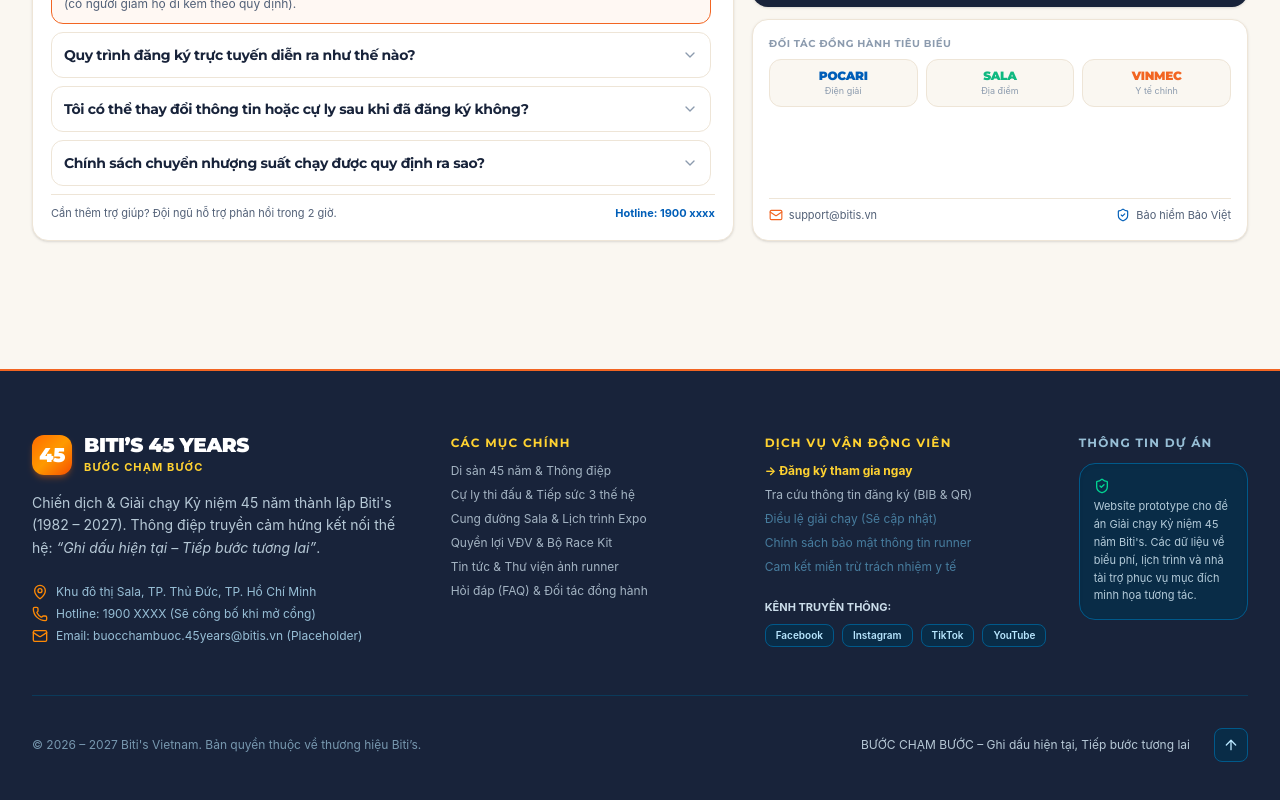
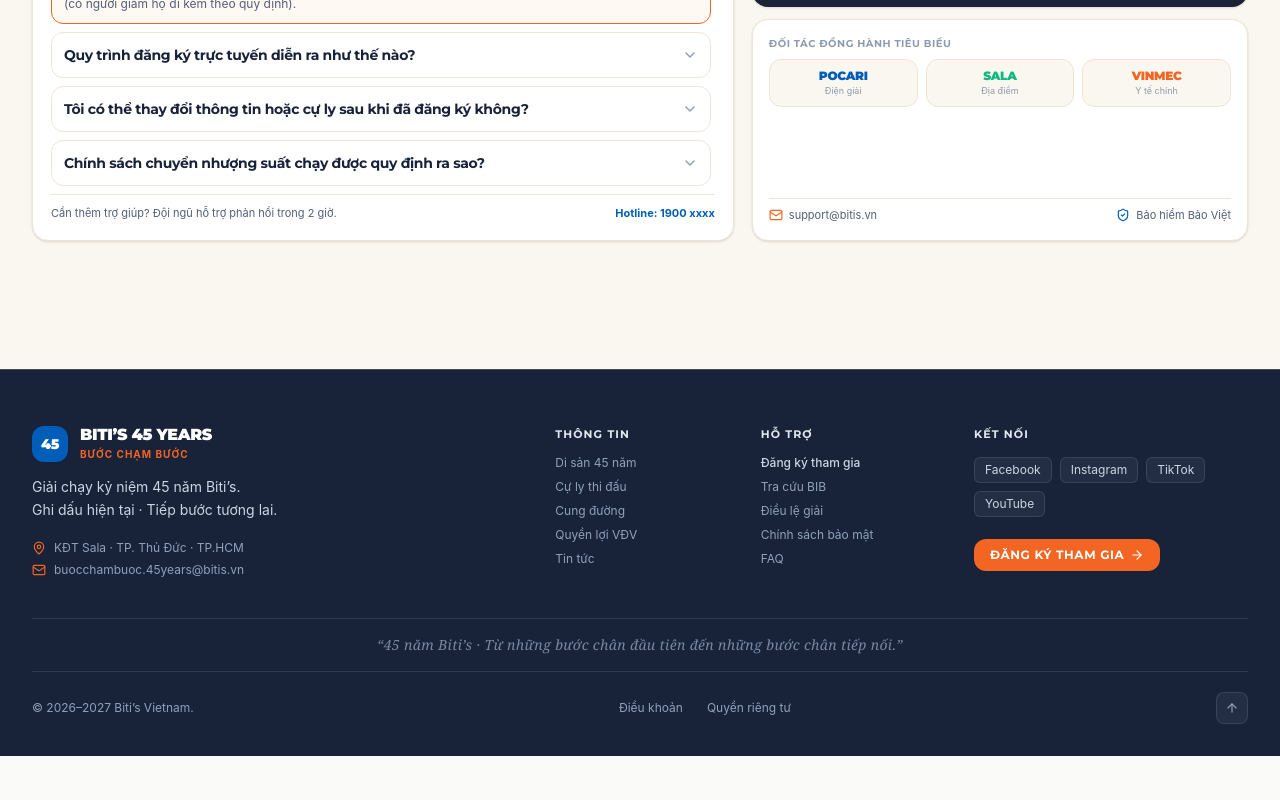
Before and after one commit to the-quizzman/bitis-45-nam-buoc-cham-buoc, a React (Vite) app: page / in a window 1280 px wide. Shown: the part 4699-5499 px from the top of the page. After the commit the page ends 5455 px from the top, so only its background shows below. Built offline with nearby package versions, Linux system fonts and the light colour scheme.

Commit message:
feat(footer): editorial 3-layer footer with clean brand block, compact navigation, and calm bottom bar

```diff
--- a/src/components/Footer.tsx
+++ b/src/components/Footer.tsx
@@ -1,5 +1,5 @@
 import React from 'react';
-import { Phone, Mail, MapPin, Heart, ShieldCheck, ArrowUp } from 'lucide-react';
+import { Mail, MapPin, ArrowUp, ArrowRight } from 'lucide-react';
 import { SectionTab } from '../types';
 
 interface FooterProps {
@@ -19,192 +19,208 @@
   };
 
   return (
-    <footer className="bg-[#18233A] text-white pt-16 pb-12 border-t-2 border-[#F26522]">
-      <div className="max-w-7xl mx-auto px-4 sm:px-6 lg:px-8">
+    <footer className="bg-[#18233A] text-white pt-14 pb-8 border-t border-[#EEE5D7]/20">
+      <div className="max-w-[1400px] mx-auto px-4 sm:px-6 lg:px-8">
 
-        {/* Main Grid */}
-        <div className="grid grid-cols-1 md:grid-cols-2 lg:grid-cols-12 gap-10 pb-12 border-b border-sky-900/60">
+        {/* ================= LAYER 1: MAIN FOOTER (12-COL GRID) ================= */}
+        <div className="grid grid-cols-1 md:grid-cols-2 lg:grid-cols-12 gap-8 lg:gap-10 pb-10">
 
-          {/* Brand Info */}
-          <div className="lg:col-span-4 space-y-4">
+          {/* LEFT: Brand & Essential Contact (~5 cols) */}
+          <div className="lg:col-span-5 space-y-3.5">
+            {/* Logo & Event Tagline */}
             <div className="flex items-center gap-3">
-              <div className="w-10 h-10 rounded-xl bg-gradient-to-br from-orange-500 via-amber-500 to-orange-600 flex items-center justify-center font-heading font-black text-xl text-white shadow-md shadow-orange-500/30">
+              <div className="w-9 h-9 rounded-xl bg-[#005EB8] flex items-center justify-center font-heading font-black text-sm text-white shadow-xs">
                 45
               </div>
               <div>
-                <span className="font-heading font-black text-xl tracking-tight text-white block leading-none">
+                <span className="font-heading font-black text-base tracking-tight text-white block leading-none">
                   BITI’S 45 YEARS
                 </span>
-                <span className="text-[11px] font-bold text-amber-300 uppercase tracking-widest mt-1 block">
+                <span className="text-[10px] font-bold text-[#F26522] uppercase tracking-widest mt-1 block">
                   BƯỚC CHẠM BƯỚC
                 </span>
               </div>
             </div>
 
-            <p className="text-sky-100/80 text-xs sm:text-sm leading-relaxed">
-              Chiến dịch & Giải chạy Kỷ niệm 45 năm thành lập Biti's (1982 – 2027).
-              Thông điệp truyền cảm hứng kết nối thế hệ: <em>“Ghi dấu hiện tại – Tiếp bước tương lai”</em>.
+            {/* One short sentence only */}
+            <p className="text-slate-300 text-xs sm:text-sm leading-relaxed max-w-sm">
+              Giải chạy kỷ niệm 45 năm Biti’s.
+              <br />
+              Ghi dấu hiện tại · Tiếp bước tương lai.
             </p>
 
-            <div className="text-xs text-sky-200/80 space-y-1.5 pt-2">
+            {/* Essential Contact Only (No hotline placeholder) */}
+            <div className="text-xs text-slate-400 space-y-1.5 pt-1">
               <div className="flex items-center gap-2">
-                <MapPin className="w-4 h-4 text-orange-400 shrink-0" />
-                <span>Khu đô thị Sala, TP. Thủ Đức, TP. Hồ Chí Minh</span>
+                <MapPin className="w-3.5 h-3.5 text-[#F26522] shrink-0" />
+                <span>KĐT Sala · TP. Thủ Đức · TP.HCM</span>
               </div>
               <div className="flex items-center gap-2">
-                <Phone className="w-4 h-4 text-orange-400 shrink-0" />
-                <span>Hotline: 1900 XXXX (Sẽ công bố khi mở cổng)</span>
-              </div>
-              <div className="flex items-center gap-2">
-                <Mail className="w-4 h-4 text-orange-400 shrink-0" />
-                <span>Email: buocchambuoc.45years@bitis.vn (Placeholder)</span>
+                <Mail className="w-3.5 h-3.5 text-[#F26522] shrink-0" />
+                <span>buocchambuoc.45years@bitis.vn</span>
               </div>
             </div>
           </div>
 
-          {/* Quick Links */}
-          <div className="lg:col-span-3 space-y-3">
-            <h4 className="font-heading font-bold text-xs uppercase tracking-widest text-amber-300">
-              CÁC MỤC CHÍNH
+          {/* CENTER: Compact Navigation (~4 cols, 2 groups) */}
+          <div className="lg:col-span-4 grid grid-cols-2 gap-6 sm:gap-8">
+
+            {/* Group 1: THÔNG TIN */}
+            <div className="space-y-3">
+              <h4 className="font-heading font-bold text-[11px] uppercase tracking-widest text-slate-200">
+                THÔNG TIN
               </h4>
-            <ul className="space-y-2 text-xs text-sky-100/70">
+              <ul className="space-y-2 text-xs text-slate-400">
                 <li>
                   <button
                     onClick={() => onNavigate('#heritage')}
-                  className="hover:text-amber-300 transition-colors cursor-pointer"
+                    className="hover:text-white transition-colors cursor-pointer text-left"
                   >
-                  Di sản 45 năm & Thông điệp
+                    Di sản 45 năm
                   </button>
                 </li>
                 <li>
                   <button
                     onClick={() => onNavigate('#distances')}
-                  className="hover:text-amber-300 transition-colors cursor-pointer"
+                    className="hover:text-white transition-colors cursor-pointer text-left"
                   >
-                  Cự ly thi đấu & Tiếp sức 3 thế hệ
+                    Cự ly thi đấu
                   </button>
                 </li>
                 <li>
                   <button
                     onClick={() => onNavigate('#route-schedule')}
-                  className="hover:text-amber-300 transition-colors cursor-pointer"
+                    className="hover:text-white transition-colors cursor-pointer text-left"
                   >
-                  Cung đường Sala & Lịch trình Expo
+                    Cung đường
                   </button>
                 </li>
                 <li>
                   <button
                     onClick={() => onNavigate('#benefits')}
-                  className="hover:text-amber-300 transition-colors cursor-pointer"
+                    className="hover:text-white transition-colors cursor-pointer text-left"
                   >
-                  Quyền lợi VĐV & Bộ Race Kit
+                    Quyền lợi VĐV
                   </button>
                 </li>
                 <li>
                   <button
                     onClick={() => onNavigate('#news-gallery')}
-                  className="hover:text-amber-300 transition-colors cursor-pointer"
+                    className="hover:text-white transition-colors cursor-pointer text-left"
                   >
-                  Tin tức & Thư viện ảnh runner
-                </button>
-              </li>
-              <li>
-                <button
-                  onClick={() => onNavigate('#faq-sponsors')}
-                  className="hover:text-amber-300 transition-colors cursor-pointer"
-                >
-                  Hỏi đáp (FAQ) & Đối tác đồng hành
+                    Tin tức
                   </button>
                 </li>
               </ul>
             </div>
 
-          {/* Registration & Services */}
-          <div className="lg:col-span-3 space-y-3">
-            <h4 className="font-heading font-bold text-xs uppercase tracking-widest text-amber-300">
-              DỊCH VỤ VẬN ĐỘNG VIÊN
+            {/* Group 2: HỖ TRỢ */}
+            <div className="space-y-3">
+              <h4 className="font-heading font-bold text-[11px] uppercase tracking-widest text-slate-200">
+                HỖ TRỢ
               </h4>
-            <ul className="space-y-2 text-xs text-sky-100/70">
+              <ul className="space-y-2 text-xs text-slate-400">
                 <li>
                   <button
                     onClick={onOpenRegister}
-                  className="hover:text-white font-bold text-amber-300 transition-colors cursor-pointer flex items-center gap-1.5"
+                    className="hover:text-[#F26522] text-slate-300 transition-colors cursor-pointer text-left font-medium"
                   >
-                  <span>→ Đăng ký tham gia ngay</span>
+                    Đăng ký tham gia
                   </button>
                 </li>
                 <li>
                   <button
                     onClick={onOpenLookup}
-                  className="hover:text-amber-300 transition-colors cursor-pointer"
+                    className="hover:text-white transition-colors cursor-pointer text-left"
                   >
-                  Tra cứu thông tin đăng ký (BIB & QR)
+                    Tra cứu BIB
                   </button>
                 </li>
                 <li>
-                <span className="text-sky-300/50">
-                  Điều lệ giải chạy (Sẽ cập nhật)
+                  <span className="text-slate-400">
+                    Điều lệ giải
                   </span>
                 </li>
                 <li>
-                <span className="text-sky-300/50">
-                  Chính sách bảo mật thông tin runner
+                  <span className="text-slate-400">
+                    Chính sách bảo mật
                   </span>
                 </li>
                 <li>
-                <span className="text-sky-300/50">
-                  Cam kết miễn trừ trách nhiệm y tế
-                </span>
+                  <button
+                    onClick={() => onNavigate('#faq-sponsors')}
+                    className="hover:text-white transition-colors cursor-pointer text-left"
+                  >
+                    FAQ
+                  </button>
                 </li>
               </ul>
+            </div>
 
-            <div className="pt-3">
-              <span className="text-[11px] font-bold text-sky-100/90 block mb-2">
-                KÊNH TRUYỀN THÔNG:
-              </span>
-              <div className="flex items-center gap-2 text-xs">
-                {['Facebook', 'Instagram', 'TikTok', 'YouTube'].map((social) => (
+          </div>
+
+          {/* RIGHT: KẾT NỐI & Compact CTA (~3 cols) */}
+          <div className="lg:col-span-3 space-y-3.5">
+            <h4 className="font-heading font-bold text-[11px] uppercase tracking-widest text-slate-200">
+              KẾT NỐI
+            </h4>
+
+            {/* Simple social links */}
+            <div className="flex flex-wrap gap-2">
+              {['Facebook', 'Instagram', 'TikTok', 'YouTube'].map((channel) => (
                 <span
-                    key={social}
-                    className="px-2.5 py-1 rounded-lg bg-sky-950/80 border border-sky-800 text-sky-200 text-[10px] font-semibold"
+                  key={channel}
+                  className="px-2.5 py-1 rounded-md bg-white/5 hover:bg-white/10 text-xs text-slate-300 hover:text-white border border-white/10 transition-colors cursor-pointer"
                 >
-                    {social}
+                  {channel}
                 </span>
               ))}
             </div>
-            </div>
-          </div>
 
-          {/* Academic / Proposal Disclaimer */}
-          <div className="lg:col-span-2 space-y-3">
-            <h4 className="font-heading font-bold text-xs uppercase tracking-widest text-sky-200/80">
-              THÔNG TIN DỰ ÁN
-            </h4>
-            <div className="p-3.5 rounded-2xl bg-sky-950/80 border border-sky-800 text-[11px] text-sky-100/80 leading-relaxed shadow-inner">
-              <ShieldCheck className="w-4 h-4 text-emerald-400 mb-1" />
-              Website prototype cho đề án Giải chạy Kỷ niệm 45 năm Biti's. Các dữ liệu về biểu phí, lịch trình và nhà tài trợ phục vụ mục đích minh họa tương tác.
+            {/* Compact CTA */}
+            <div className="pt-2">
+              <button
+                onClick={onOpenRegister}
+                className="inline-flex items-center justify-center gap-1.5 px-4 py-2 rounded-xl bg-[#F26522] hover:bg-[#D95314] text-white font-heading font-bold text-xs uppercase tracking-wider transition-all cursor-pointer shadow-xs active:scale-95"
+              >
+                <span>Đăng ký tham gia</span>
+                <ArrowRight className="w-3.5 h-3.5" />
+              </button>
             </div>
           </div>
 
         </div>
 
-        {/* Bottom Bar */}
-        <div className="pt-8 flex flex-col sm:flex-row items-center justify-between gap-4 text-xs text-sky-200/60">
+        {/* ================= LAYER 2: SUBTLE CAMPAIGN LINE ================= */}
+        <div className="py-4 border-t border-b border-white/10 text-center">
+          <p className="text-xs sm:text-sm text-slate-400/80 font-serif italic tracking-wide">
+            “45 năm Biti’s · Từ những bước chân đầu tiên đến những bước chân tiếp nối.”
+          </p>
+        </div>
+
+        {/* ================= LAYER 3: SLIM BOTTOM BAR ================= */}
+        <div className="pt-5 flex flex-col sm:flex-row items-center justify-between gap-4 text-xs text-slate-400">
           <div>
-            © 2026 – 2027 Biti's Vietnam. Bản quyền thuộc về thương hiệu Biti’s.
+            © 2026–2027 Biti’s Vietnam.
           </div>
 
           <div className="flex items-center gap-6">
-            <span className="flex items-center gap-1 text-sky-100/80">
-              BƯỚC CHẠM BƯỚC – Ghi dấu hiện tại, Tiếp bước tương lai
+            <span className="hover:text-slate-300 transition-colors cursor-pointer">
+              Điều khoản
             </span>
+            <span className="hover:text-slate-300 transition-colors cursor-pointer">
+              Quyền riêng tư
+            </span>
+          </div>
 
+          <div>
             <button
               onClick={scrollToTop}
-              className="p-2 rounded-lg bg-sky-950/80 hover:bg-sky-900 border border-sky-800 text-sky-200 hover:text-white transition-colors cursor-pointer"
+              className="p-2 rounded-lg bg-white/5 hover:bg-white/10 border border-white/10 text-slate-400 hover:text-white transition-colors cursor-pointer"
               title="Lên đầu trang"
+              aria-label="Lên đầu trang"
             >
-              <ArrowUp className="w-4 h-4" />
+              <ArrowUp className="w-3.5 h-3.5" />
             </button>
           </div>
         </div>
```
Lines whose indentation alone changed are shown as unchanged.
